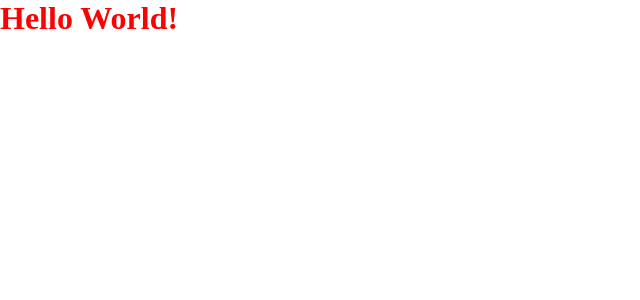
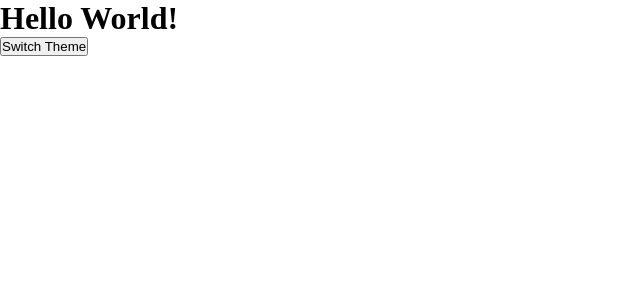
Before and after one commit to lukaszkus/todo-app, a React (Create React App) app: page / in a window 1280 px wide. Shown: the top 300 px of the page, without its empty margins (0-640 px from the left). Built offline with nearby package versions, Linux system fonts and the light colour scheme.

Commit message:
simple theme toggle test

```diff
--- a/src/App.js
+++ b/src/App.js
@@ -1,11 +1,26 @@
-import styled from "styled-components";
-
-const Title = styled.h1`
-  color: red;
-`;
+import { useState } from "react";
+import { ThemeProvider } from "styled-components";
+import { GlobalStyles } from "./styles/globalStyles";
+import { lightTheme, darkTheme } from "./styles/themes";
 
 function App() {
-  return <Title>Hello World!</Title>;
+  const [theme, setTheme] = useState("light");
+
+  const themeToggle = () => {
+    theme === "light" ? setTheme("dark") : setTheme("light");
+  };
+
+  return (
+    <ThemeProvider theme={theme === "light" ? lightTheme : darkTheme}>
+      <>
+        <GlobalStyles />
+        <div className="App">
+          <h1>Hello World!</h1>
+          <button onClick={themeToggle}>Switch Theme</button>
+        </div>
+      </>
+    </ThemeProvider>
+  );
 }
 
 export default App;
--- a/src/index.css
+++ /dev/null
@@ -1,5 +0,0 @@
-* {
-  margin: 0;
-  padding: 0;
-  box-sizing: border-box;
-}
--- a/src/index.js
+++ b/src/index.js
@@ -1,6 +1,5 @@
 import React from "react";
 import ReactDOM from "react-dom";
-import "./index.css";
 import App from "./App";
 import reportWebVitals from "./reportWebVitals";
 
--- /dev/null
+++ b/src/styles/globalStyles.js
@@ -0,0 +1,15 @@
+import { createGlobalStyle } from "styled-components";
+
+export const GlobalStyles = createGlobalStyle`
+  * {
+    padding: 0;
+    margin: 0;
+    box-sizing: border-box;
+  }
+
+  body {
+    background: ${({ theme }) => theme.body};
+    color: ${({ theme }) => theme.text};
+    transition: all 0.5s linear;
+  }
+`;
--- /dev/null
+++ b/src/styles/themes.js
@@ -0,0 +1,11 @@
+export const lightTheme = {
+  body: "#fff",
+  text: "#000",
+  background: "#fff",
+};
+
+export const darkTheme = {
+  body: "#000",
+  text: "#fff",
+  background: "#000",
+};
```
